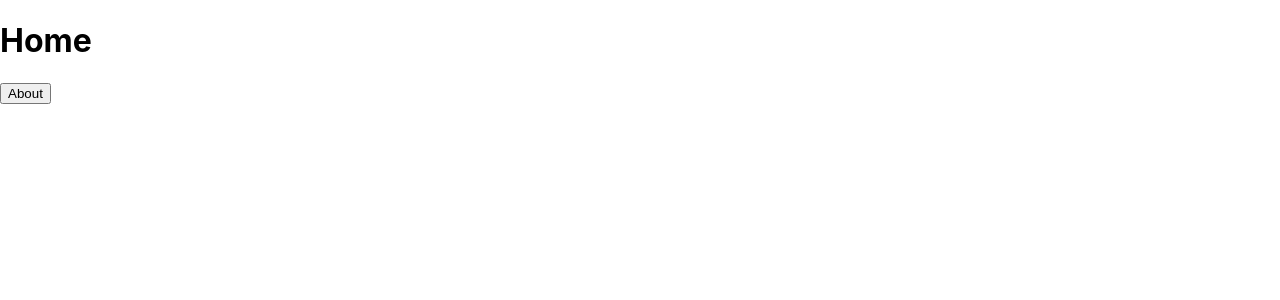
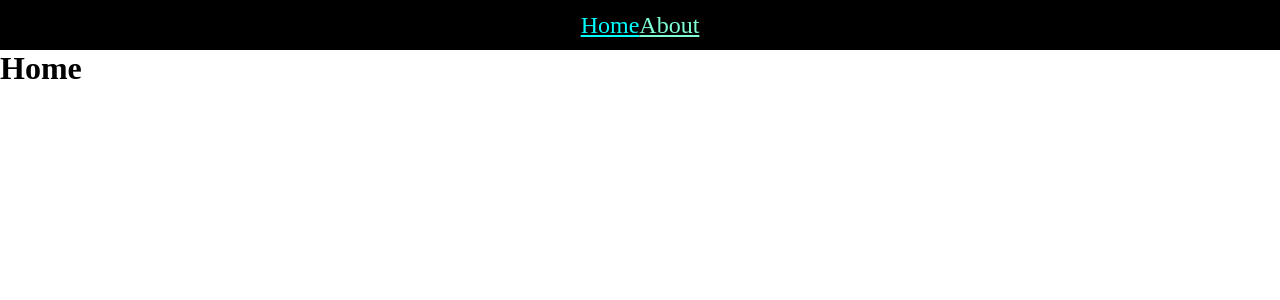
Before and after one commit to Tusharhotbit123/reactBasics, a React (Create React App) app: page / in a window 1280 px wide. Shown: the top 300 px of the page. Built offline with nearby package versions, Linux system fonts and the light colour scheme.

Commit message:
NavLink example

```diff
--- a/src/App.js
+++ b/src/App.js
@@ -4,6 +4,7 @@ import Home from "./components/Home";
 import About from "./components/About";
 import UserDetails from "./components/UserDetails";
 import Users from "./components/Users";
+import Navbar from "./components/Navbar";
 
 function App() {
 
@@ -11,6 +12,7 @@ function App() {
 
     <div>
       <Router>
+           <Navbar/>
         <Routes>
            <Route path="/" element={<Home/>}/>
            <Route path="/about" element={<About/>}/>
--- a/src/components/About.jsx
+++ b/src/components/About.jsx
@@ -1,11 +1,11 @@
 import React from 'react'
-import { Link } from 'react-router-dom'
+import { NavLink } from 'react-router-dom'
 
 const About = () => {
   return (
     <div>
       <h1>About</h1>
-       <Link to="/"><button>Home</button></Link>
+
     </div>
   )
 }
--- a/src/components/Home.jsx
+++ b/src/components/Home.jsx
@@ -1,11 +1,11 @@
 import React from 'react'
-import { Link } from 'react-router-dom'
+import { NavLink } from 'react-router-dom'
 
 const Home = () => {
   return (
     <div>
       <h1>Home</h1>
-      <Link to="/about"><button>About</button></Link>
+
     </div>
   )
 }
--- /dev/null
+++ b/src/components/Navbar.jsx
@@ -0,0 +1,14 @@
+import React from 'react'
+import { NavLink } from 'react-router-dom'
+
+const Navbar = () => {
+  return (
+    <div className='nav'>
+      <NavLink to="/" className="link">Home</NavLink>
+      <NavLink to="/about"  className="link">About</NavLink>
+
+    </div>
+  )
+}
+
+export default Navbar
--- a/src/index.css
+++ b/src/index.css
@@ -1,13 +1,25 @@
-body {
-  margin: 0;
-  font-family: -apple-system, BlinkMacSystemFont, 'Segoe UI', 'Roboto', 'Oxygen',
-    'Ubuntu', 'Cantarell', 'Fira Sans', 'Droid Sans', 'Helvetica Neue',
-    sans-serif;
-  -webkit-font-smoothing: antialiased;
-  -moz-osx-font-smoothing: grayscale;
+*{
+    margin:0;
+    padding:0;
 }
 
-code {
-  font-family: source-code-pro, Menlo, Monaco, Consolas, 'Courier New',
-    monospace;
+.link{
+    color:aquamarine;
 }
+.active{
+    color:aqua;
+  }
+
+  .nav{
+    display: flex;
+    justify-content: center;
+    align-items: center;
+    height:50px;
+    background-color: black;
+    color:white;
+    font-size: x-large;
+  }
+
+/* .link{
+    color:aquamarine;
+} */
```
Also changed, not shown: src/App.css (deleted, +0 -38 lines).
